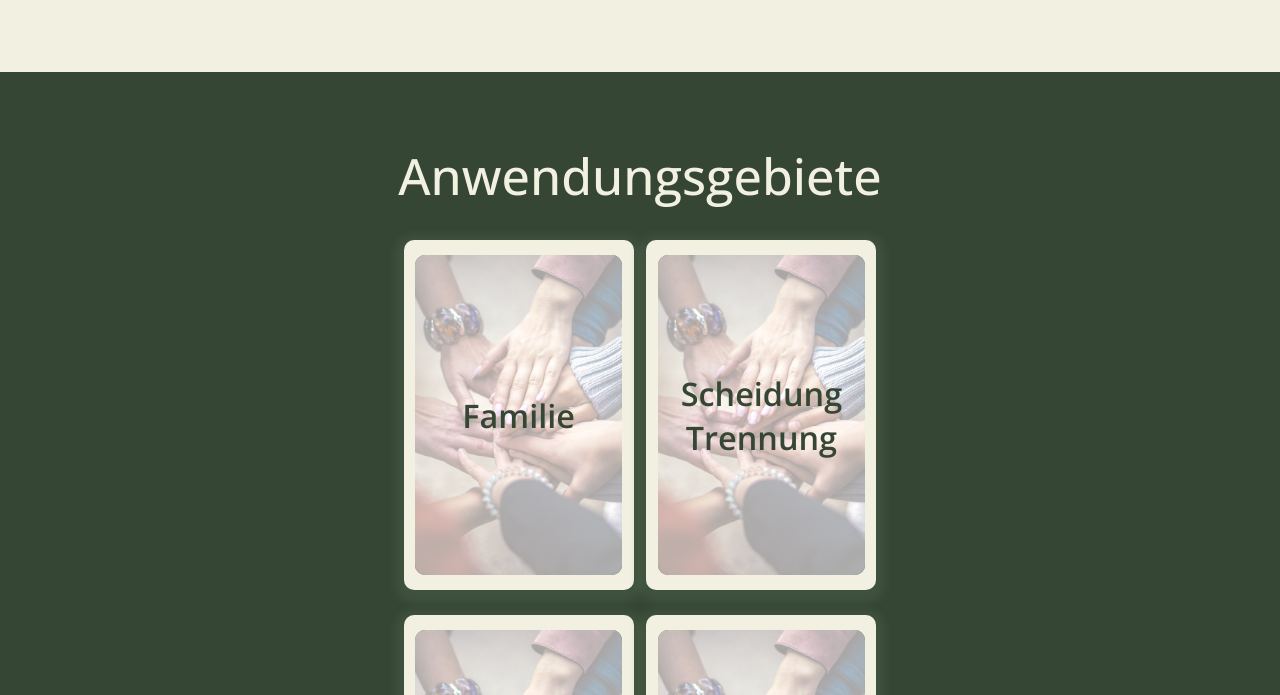
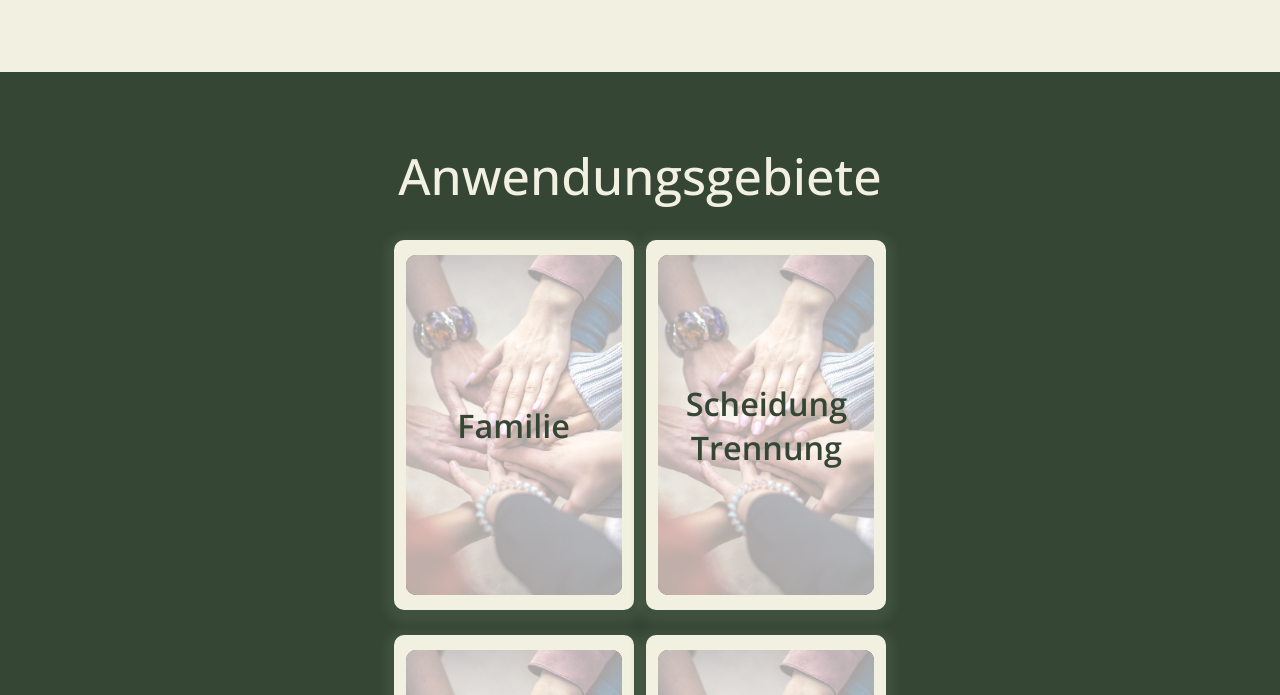
Before and after one commit to lukas2485/dieBrueckenbauerin, a PHP site: page /files/mediation.php in a window 1280 px wide. Shown: the part 5805-6500 px from the top of the page. Run offline with PHP 8.4, Linux system fonts and the light colour scheme.

Commit message:
Flip-Card vorerst fertig

```diff
--- a/css/style.css
+++ b/css/style.css
@@ -405,8 +405,8 @@ p {
     --flip-color: var(--lightColor);
     --flip-backg-color: var(--darkerColor);
     background-color: transparent;
-    min-width: 230px;
-    height: 350px;
+    min-width: 240px;
+    height: 370px;
     perspective: 1000px; /* Remove this if you don't want the 3D effect */
     margin-bottom: 25px;
 }
```
